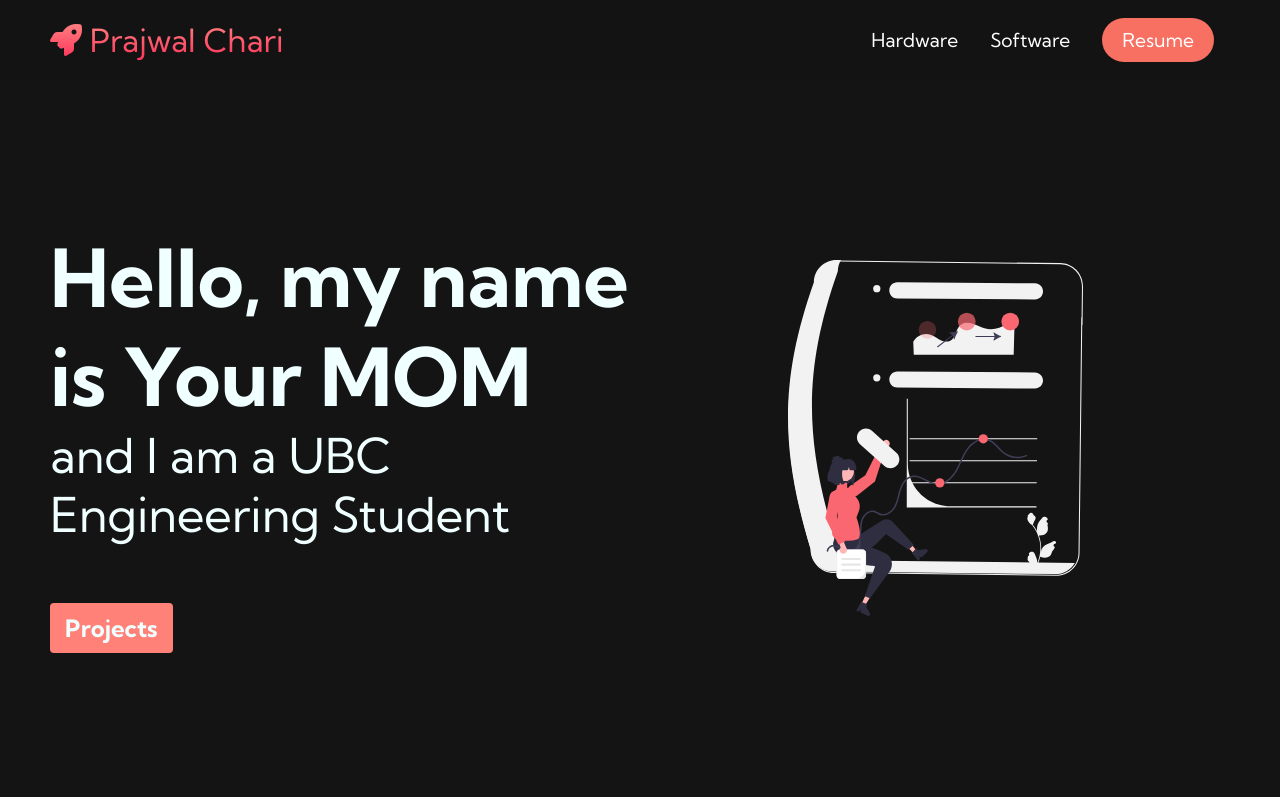
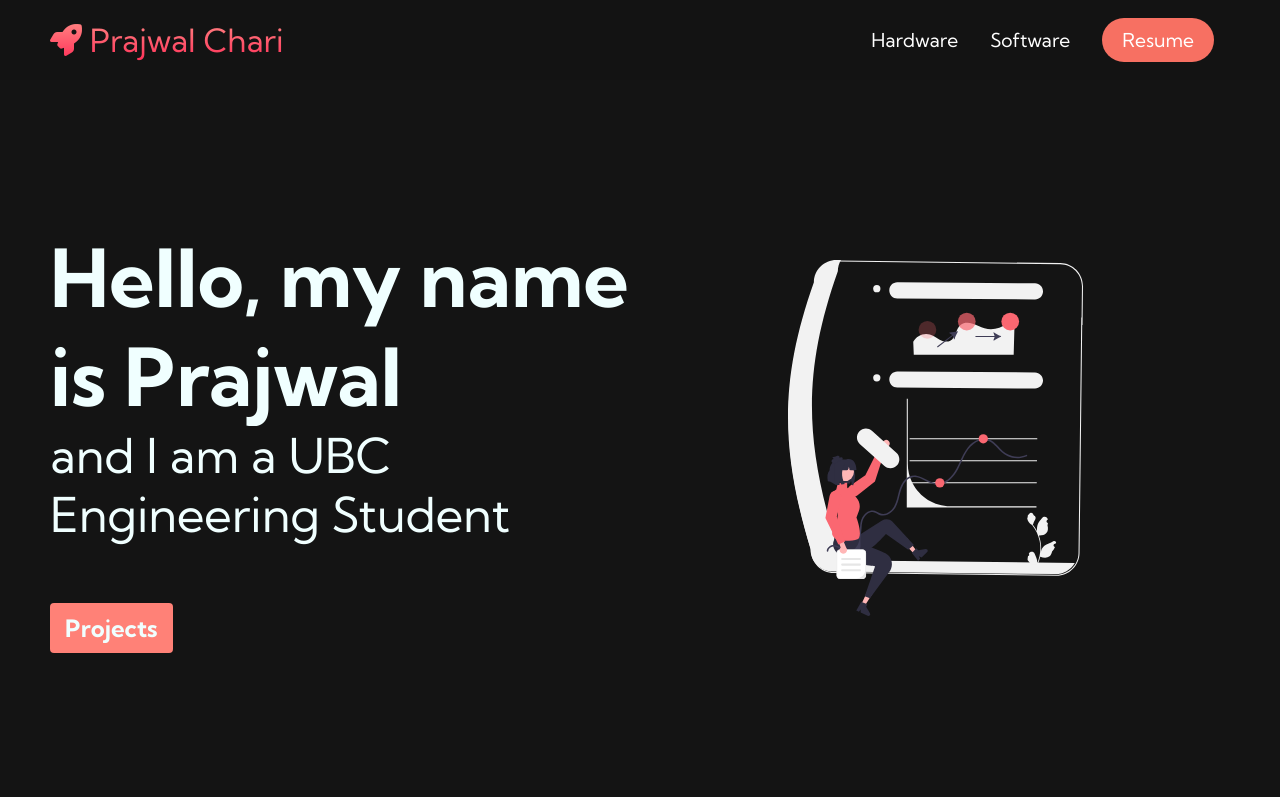
Before and after one commit to PrajwalChari/Personal-Website, a plain HTML site: page index.html in a window 1280 px wide. Shown: the top 797 px of the page. Drawn offline with Linux system fonts and the light colour scheme.

Commit message:
Update index.html

```diff
--- a/index.html
+++ b/index.html
@@ -44,7 +44,7 @@
 <div class="main">
     <div class="main__container">
         <div class="main__content">
-            <h1>Hello, my name is Your MOM</h1>
+            <h1>Hello, my name is Prajwal</h1>
             <p>and I am a UBC Engineering Student</p>
             <button class="main__btn"><a href="/">Projects</a></button>
         </div>
```
